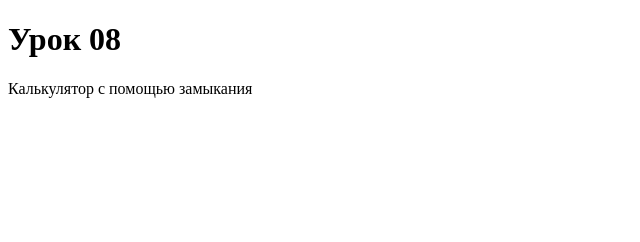
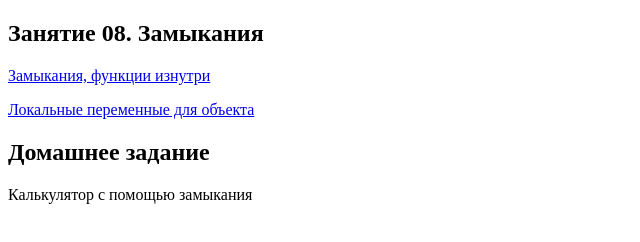
Before and after one commit to oksana-iastrebtsova/hillel-home-work-js, a plain HTML site: page HomeWork_08/index.html in a window 1280 px wide. Shown: the whole page, without its empty margins (0-640 px from the left). Drawn offline with Linux system fonts and the light colour scheme.

Commit message:
Урок 08. Ссылки на документацию

```diff
--- a/HomeWork_08/index.html
+++ b/HomeWork_08/index.html
@@ -3,10 +3,15 @@
 <head>
     <meta charset="UTF-8">
     <title>Title</title>
+    <base target="_blank">
     <script src="script.js" async></script>
 </head>
 <body>
-    <h1>Урок 08</h1>
+    <h2>Занятие 08. Замыкания</h2>
+    <p><a href="https://learn.javascript.ru/closures">Замыкания, функции изнутри</a></p>
+    <p><a href="https://learn.javascript.ru/closures-usage">Локальные переменные для объекта</a></p>
+
+    <h2>Домашнее задание</h2>
     <p>Калькулятор с помощью замыкания</p>
 </body>
 </html>
```
